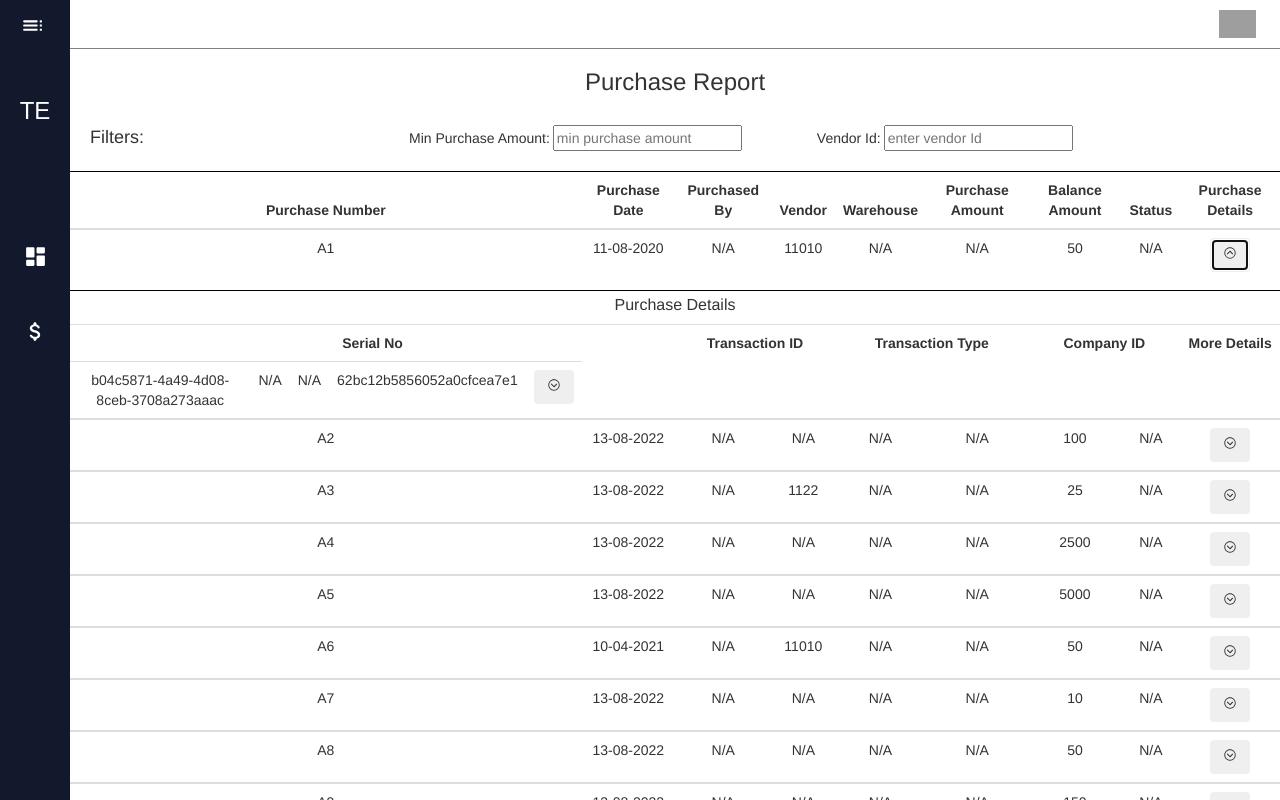
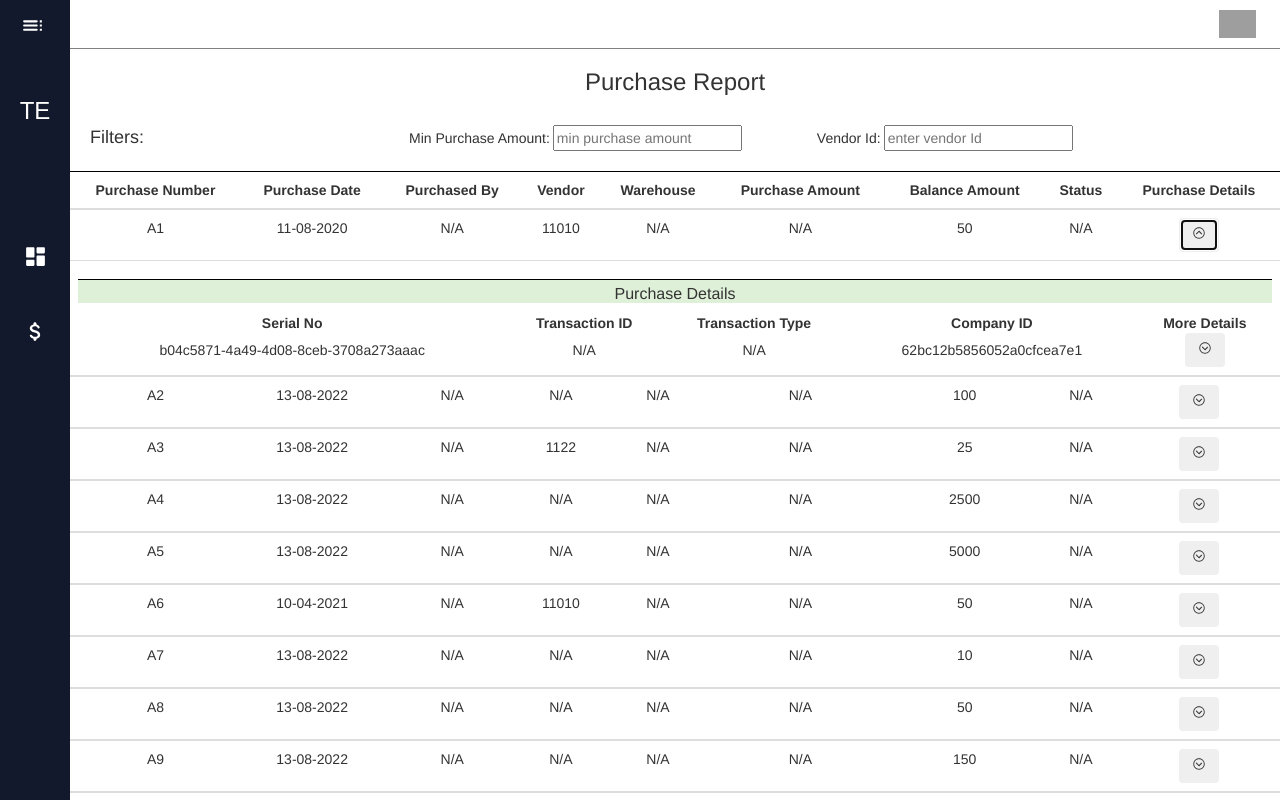
Before and after one commit to fathah1/datatable, a React (Create React App) app: page / in a window 1280 px wide. Both pictures are taken after a click on the button 1198 px from the left and 235 px from the top of the page. Shown: the top 800 px of the page. Built offline with nearby package versions, Linux system fonts and the light colour scheme; grey boxes are pictures that could not be loaded.

Commit message:
understood and changed tables

```diff
--- a/src/components/Table/MainTable.js
+++ b/src/components/Table/MainTable.js
@@ -172,6 +172,7 @@ function MainTable(props) {
             return(
 
               <tbody className="table">
+
               <tr key={item.id} >
                 <td>{item.purchaseNo || "N/A"}</td>
                 <td>{item.purchaseDate.slice(0, 10).split("-").reverse().join("-") || "N/A"}</td>
@@ -191,18 +192,28 @@ function MainTable(props) {
                 </td>
               </tr>
 
+              {
+              innerTableVisibility && item.id === currentItemId ?
 
-               {innerTableVisibility && item.id === currentItemId ? <motion.td colSpan="9"
-               initial={{y: -10}}
-               animate={{y:0}}
-               >
-               <h6 className="purchaseHeading">Purchase Details</h6>
-               </motion.td> : "" }
-               {innerTableVisibility && item.id === currentItemId ? <RenderPurchaseDetailsHeader/> : "" }
-               {innerTableVisibility && item.id === currentItemId ? <RenderPurchaseDetailsData/> : "" }
+              <tr>
+              <td colspan="100%">
+                <div className="w-100">
+               <table  className="purchaseTable">
+               <tr>
+                <td colspan="100%" className="purchaseTableElems">
+               {<motion.h6  initial={{y: -10}} animate={{y:0}} className="purchaseHeading bg-success">Purchase Details</motion.h6>}
+               </td>
+               </tr>
+               {<RenderPurchaseDetailsHeader className="purchaseTableElems"/>}
+               {<RenderPurchaseDetailsData className="purchaseTableElems"/>}
+              </table>
+              </div>
 
+              </td>
 
+              </tr>:   ""
 
+              }
 
 
               </tbody>
@@ -232,15 +243,12 @@ function MainTable(props) {
     const RenderPurchaseDetailsHeader = () =>{
 
           return(
-            <motion.tr
-            colSpan="9"
-            initial={{y: -10}}
-            animate={{y:0}}>
+            <motion.tr  initial={{y: -10}} animate={{y:0}}>
               <th colSpan="2" scope="col">Serial No</th>
               <th colSpan="2" scope="col">Transaction ID</th>
               <th colSpan="2" scope="col">Transaction Type</th>
               <th colSpan="2" scope="col" >Company ID</th>
-              <th> More Details</th>
+              <th colSpan="1" scope="col"> More Details</th>
            </motion.tr>
           )
   }
@@ -248,29 +256,16 @@ function MainTable(props) {
   const RenderExtraDetails = () =>{
 
         return(
-          <motion.tr
-          initial={{y: -10}}
-          animate={{y:0}}
-           >
-          <div className="bg-success"> <h6>this</h6></div>
+          <motion.tr initial={{y: -10}} animate={{y:0}}>
+          <td className="bg-success"> <h6>this</h6></td>
           </motion.tr>
         )
-
-
-
   }
-
-
-
-
-
   const RenderPurchaseDetailsData = () =>{
 
 
     return currentPurchaseDetails.map(item =>{
         return(
-
-          <tbody colspan="9">
           <motion.tr
           initial={{y: -10}}
           animate={{y:0}}
@@ -279,7 +274,7 @@ function MainTable(props) {
           <td colSpan="2">{item.transactionId  || "N/A" }</td>
           <td colSpan="2">{item.transactionType || "N/A"}</td>
           <td colSpan="2">{item.companyId || "N/A"}</td>
-          <td>
+          <td colspan="1">
           <button
            className = "btn "
            onClick = {() => {DisplayExtraDetails(item.purchaseDetailsId);}}>
@@ -287,11 +282,10 @@ function MainTable(props) {
           </button>
           </td>
 
+          {innerInnerTableVisibility && item.purchaseDetailsId === currentPurchaseDetailsId ? <RenderExtraDetails/> :"" }
+
+
           </motion.tr>
-
-           {innerInnerTableVisibility && item.purchaseDetailsId === currentPurchaseDetailsId ? <RenderExtraDetails/> :"" }
-
-          </tbody>
         )
 
     }
@@ -304,7 +298,9 @@ function MainTable(props) {
 
   return (
     <div className="MainTable">
-       <table className="table">
+
+
+       <table className="table" >
 
   <thead>
 
--- a/src/styles/MainTable.css
+++ b/src/styles/MainTable.css
@@ -22,3 +22,15 @@ th{
 tr{
     text-align: center;
 }
+
+.purchaseTable{
+    display: table;
+    width: 100%;
+    border-width: 5px;
+    border-color: black;
+
+}
+
+.purchaseTableElems{
+    border-width: 20px;
+}
```
